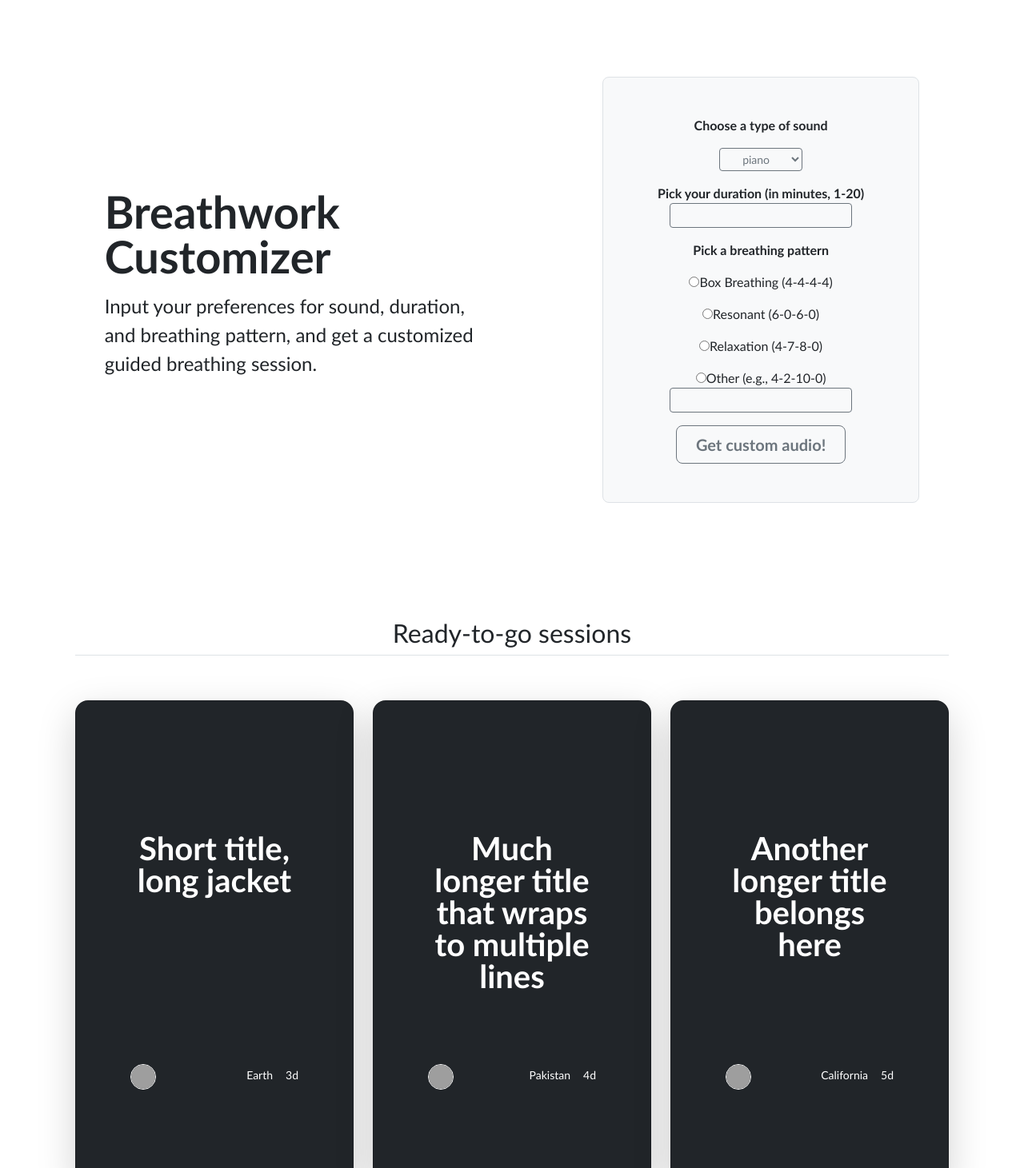
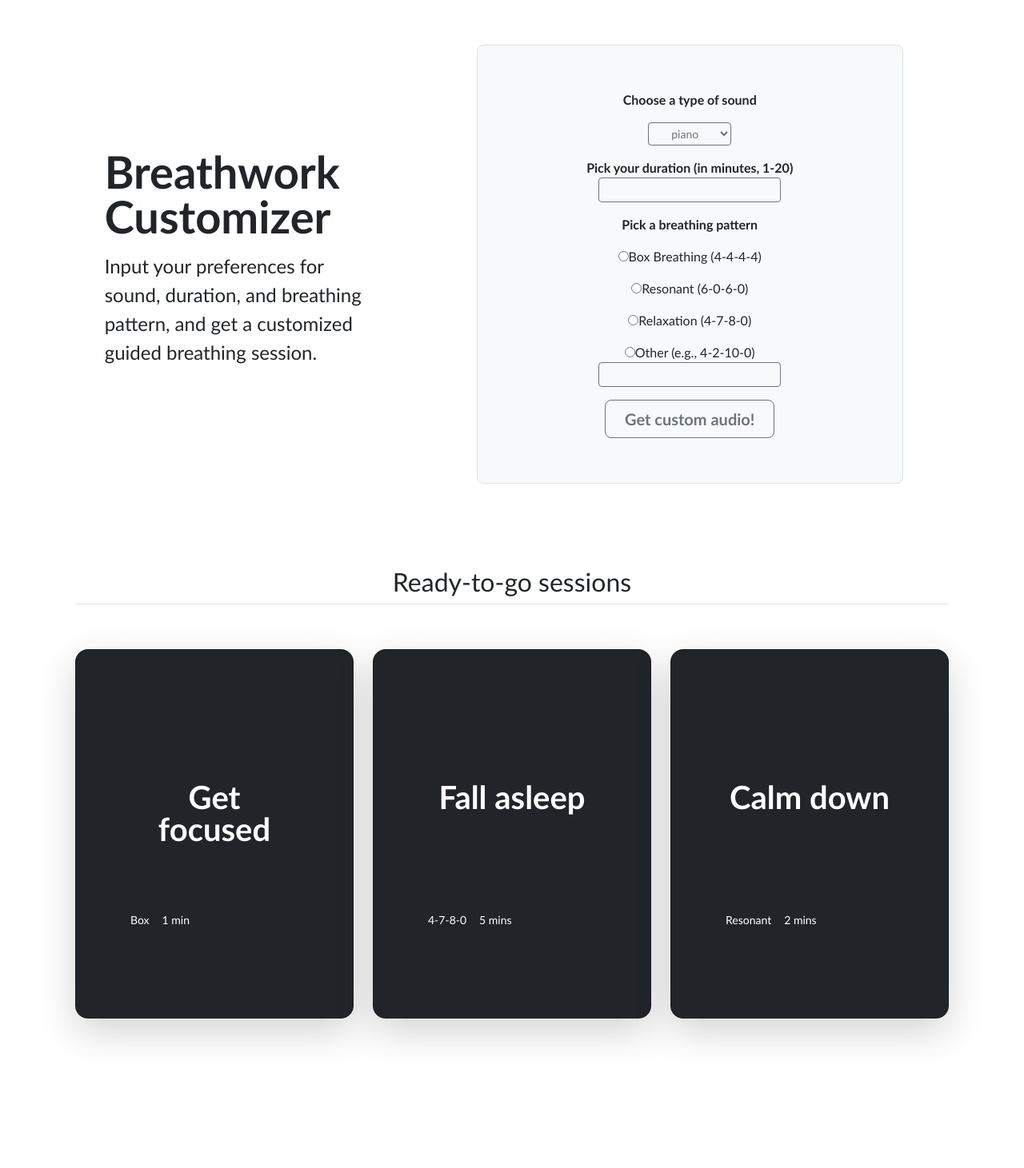
Before and after one commit to sophwag/fe-breathwork-customizer, a React (Create React App) app: page / in a window 1280 px wide. Shown: the top 1461 px of the page at 80% size. After the commit the page ends 1370 px from the top, so only its background shows below. Built offline with nearby package versions, Linux system fonts and the light colour scheme; grey boxes are pictures that could not be loaded.

Commit message:
Modifies layout using bootstrap classes

```diff
--- a/package.json
+++ b/package.json
@@ -13,7 +13,6 @@
     "axios": "^0.27.2",
     "bootstrap": "^5.2.0",
     "react": "^18.2.0",
-    "react-bootstrap": "^2.5.0",
     "react-dom": "^18.2.0",
     "react-scripts": "5.0.1",
     "typescript": "^4.4.2",
--- a/src/App.tsx
+++ b/src/App.tsx
@@ -40,11 +40,19 @@ function App() {
     <div className="App">
       <header></header>
       <section>
-        {/* <h1>BREATHWORK CUSTOMIZER</h1>
-        <p>Input your preferences to get a customized guided breathing session. </p> */}
+        <div className="container col-xl-10 col-xxl-8 px-4 py-2">
+        <div className="row align-items-center g-lg-5 py-5">
+          <div className="col-lg-5 text-center text-lg-start">
+            <h1 className="display-4 fw-bold lh-1 mb-3">Breathwork Customizer</h1>
+            <p className="col-lg-10 fs-4">Input your preferences for sound, duration, and breathing pattern, and get a customized guided breathing session. </p>
+          </div>
+          <div className="col-md-10 mx-auto col-lg-6 border rounded-3 bg-light">
         <CustomSoundForm getCustomAudio={getCustomAudio} setAudioStatusDisplay={setAudioStatusDisplay} />
-        <AudioDisplay audioStatusDisplay={audioStatusDisplay} audioSrc={audioSrc} />
-        <PreFilled></PreFilled>
+        </div>
+    </div>
+  </div>
+  <AudioDisplay audioStatusDisplay={audioStatusDisplay} audioSrc={audioSrc} />
+  <PreFilled></PreFilled>
       </section>
     </div>
   );
--- a/src/components/AudioDisplay.css
+++ b/src/components/AudioDisplay.css
@@ -5,8 +5,10 @@
     position: relative;
     width: 80px;
     height: 80px;
+    justify-content: center;
 }
 .lds-ring div {
+    justify-content: center;
     box-sizing: border-box;
     display: block;
     position: absolute;
--- a/src/components/AudioDisplay.tsx
+++ b/src/components/AudioDisplay.tsx
@@ -9,24 +9,29 @@ const AudioDisplay = (props: any) => {
         return (<div> </div>)
     }
     else if (props.audioStatusDisplay.status === 'failed request') {
-        return (<div> <p>Sorry, the requested audio isn't available. Please try something else.</p> </div>)
+        return (<div className="container my-3">
+        <div className="row p-4 pb-0 pe-lg-0 pt-lg-5 align-items-center rounded-3 border shadow-lg"> <p className= "justify-content-center" >Sorry, the requested audio isn't available. Please try something else.</p> </div></div>)
     }
     else if (props.audioStatusDisplay.status === 'awaiting audio') {
-        return (<div><div> <p></p> <p>Loading your sound</p> </div> <div className="lds-ring"><div></div><div></div><div></div><div></div></div></div>)
+        return (<div className="container my-3">
+        <div className="row p-4 pb-0 pe-lg-0 pt-lg-5 align-items-center rounded-3 border shadow-lg"><div> <p></p> <p className= "justify-content-center">Loading your sound</p> </div> <div className= "align-items-center justify-content-center"><div className="lds-ring"><div></div><div></div><div></div><div></div></div></div></div></div>)
     }
     else if (props.audioStatusDisplay.selectedPattern !== "other") {
         return (
-        <div>
+        <div className="container my-3">
+
+        <div className="row p-4 pb-0 pe-lg-0 pt-lg-5 align-items-center rounded-3 border shadow-lg">
             <p>Your breathwork session is ready! Below is your {props.audioStatusDisplay.duration} minute guided {props.audioStatusDisplay.selectedPattern} breathing with {props.audioStatusDisplay.sound} sound.</p>
-        <audio id="player" controls src={props.audioSrc}></audio>
-        </div>)
+        <audio id="player" controls src={props.audioSrc}></audio> <p></p>
+        </div> </div>)
         }
     else {
         return (
-        <div>
+        <div className="container my-3">
+        <div className="row p-4 pb-0 pe-lg-0 pt-lg-5 align-items-center rounded-3 border shadow-lg">
             <p>Your breathwork session is ready! Below is your {props.audioStatusDisplay.duration} minute guided {props.audioStatusDisplay.pattern} breathing with {props.audioStatusDisplay.sound} sound.</p>
-            <audio controls src={props.audioSrc}></audio>
-        </div>)
+            <audio controls src={props.audioSrc}></audio> <p></p>
+        </div> </div>)
         }
     };
 
--- a/src/components/CustomSoundForm.tsx
+++ b/src/components/CustomSoundForm.tsx
@@ -137,15 +137,7 @@ const CustomSoundForm = (props:any) => {
     };
 
     return (
-        <div className="container col-xl-10 col-xxl-8 px-4 py-5">
-        <div className="row align-items-center g-lg-5 py-5">
-          <div className="col-lg-7 text-center text-lg-start">
-            <h1 className="display-4 fw-bold lh-1 mb-3">Breathwork Customizer</h1>
-            <p className="col-lg-10 fs-4">Input your preferences for sound, duration, and breathing pattern, and get a customized guided breathing session. </p>
-          </div>
-          <div className="col-md-10 mx-auto col-lg-5">
-    <form className="p-4 p-md-5 border rounded-3 bg-light" onSubmit={handleSubmit}>
-
+    <form className="m-2 p-2 p-md-5" onSubmit={handleSubmit}>
         <label htmlFor="sound" className="fw-bold">Choose a type of sound </label>
         <p></p>
         <select name="sound" value={formData.name} onChange={onFormChange} className="btn btn-outline-secondary btn-sm px-4">
@@ -216,9 +208,7 @@ const CustomSoundForm = (props:any) => {
         <input type="submit" value="Get custom audio!" className="btn btn-outline-secondary btn-lg px-4 fw-bold"/>
 
     </form>
-    </div>
-    </div>
-  </div>
+
     );
 };
 
--- a/src/components/PreFilled.tsx
+++ b/src/components/PreFilled.tsx
@@ -3,27 +3,28 @@
 
 
 const PreFilled = (props: any) => {
+    const handleClick = (event: any) => {
+        console.log("It clicked")
+    };
+
     return (
         // source is https://getbootstrap.com/docs/5.2/examples/features/
         <div className="container px-4 py-5" id="custom-cards">
           <h2 className="pb-2 border-bottom">Ready-to-go sessions</h2>
 
-          <div className="row row-cols-1 row-cols-lg-3 align-items-stretch g-4 py-5">
+          <div onClick={handleClick} className="row row-cols-1 row-cols-lg-3 align-items-stretch g-4 py-5">
             <div className="col">
               <div className="card card-cover h-100 overflow-hidden text-bg-dark rounded-4 shadow-lg" style={{ color: 'blue', lineHeight : 10, padding: 20 }}>
                 <div className="d-flex flex-column h-100 p-5 pb-3 text-white text-shadow-1">
-                  <h2 className="pt-5 mt-5 mb-4 display-6 lh-1 fw-bold">Short title, long jacket</h2>
+                  <h2 className="pt-5 mt-5 mb-4 display-6 lh-1 fw-bold">Get focused</h2>
                   <ul className="d-flex list-unstyled mt-auto">
-                    <li className="me-auto">
-                      <img src="https://github.com/twbs.png" alt="Bootstrap" width="32" height="32" className="rounded-circle border border-white"></img>
-                    </li>
                     <li className="d-flex align-items-center me-3">
                       {/* <svg className="bi me-2" width="1em" height="1em"><use xlink:href="#geo-fill"/></svg> */}
-                      <small>Earth</small>
+                      <small>Box</small>
                     </li>
                     <li className="d-flex align-items-center">
                       {/* <svg className="bi me-2" width="1em" height="1em"><use xlink:href="#calendar3"/></svg> */}
-                      <small>3d</small>
+                      <small>1 min</small>
                     </li>
                   </ul>
                 </div>
@@ -33,18 +34,15 @@ const PreFilled = (props: any) => {
             <div className="col">
               <div className="card card-cover h-100 overflow-hidden text-bg-dark rounded-4 shadow-lg" style={{ color: 'blue', lineHeight : 10, padding: 20 }}>
                 <div className="d-flex flex-column h-100 p-5 pb-3 text-white text-shadow-1">
-                  <h2 className="pt-5 mt-5 mb-4 display-6 lh-1 fw-bold">Much longer title that wraps to multiple lines</h2>
+                  <h2 className="pt-5 mt-5 mb-4 display-6 lh-1 fw-bold">Fall asleep</h2>
                   <ul className="d-flex list-unstyled mt-auto">
-                    <li className="me-auto">
-                      <img src="https://github.com/twbs.png" alt="Bootstrap" width="32" height="32" className="rounded-circle border border-white"></img>
-                    </li>
                     <li className="d-flex align-items-center me-3">
                       {/* <svg className="bi me-2" width="1em" height="1em"><use xlink:href="#geo-fill"/></svg> */}
-                      <small>Pakistan</small>
+                      <small>4-7-8-0</small>
                     </li>
                     <li className="d-flex align-items-center">
                       {/* <svg className="bi me-2" width="1em" height="1em"><use xlink:href="#calendar3"/></svg> */}
-                      <small>4d</small>
+                      <small> 5 mins </small>
                     </li>
                   </ul>
                 </div>
@@ -54,18 +52,15 @@ const PreFilled = (props: any) => {
             <div className="col">
               <div className="card card-cover h-100 overflow-hidden text-bg-dark rounded-4 shadow-lg" style={{ color: 'blue', lineHeight : 10, padding: 20 }}>
                 <div className="d-flex flex-column h-100 p-5 pb-3 text-shadow-1">
-                  <h2 className="pt-5 mt-5 mb-4 display-6 lh-1 fw-bold">Another longer title belongs here</h2>
+                  <h2 className="pt-5 mt-5 mb-4 display-6 lh-1 fw-bold">Calm down</h2>
                   <ul className="d-flex list-unstyled mt-auto">
-                    <li className="me-auto">
-                      <img src="https://github.com/twbs.png" alt="Bootstrap" width="32" height="32" className="rounded-circle border border-white"></img>
-                    </li>
                     <li className="d-flex align-items-center me-3">
                       {/* <svg className="bi me-2" width="1em" height="1em"><use xlink:href="#geo-fill"/></svg> */}
-                      <small>California</small>
+                      <small>Resonant</small>
                     </li>
                     <li className="d-flex align-items-center">
                       {/* <svg className="bi me-2" width="1em" height="1em"><use xlink:href="#calendar3"/></svg> */}
-                      <small>5d</small>
+                      <small>2 mins</small>
                     </li>
                   </ul>
                 </div>
--- a/src/index.tsx
+++ b/src/index.tsx
@@ -1,9 +1,5 @@
 import React from 'react';
 import ReactDOM from 'react-dom/client';
-// Bootstrap CSS
-// import 'bootstrap/dist/css/bootstrap.css';
-// Bootstrap Bundle JS
-// import "bootstrap/dist/js/bootstrap.bundle.min";
 import './index.css';
 import App from './App';
 import reportWebVitals from './reportWebVitals';
```
